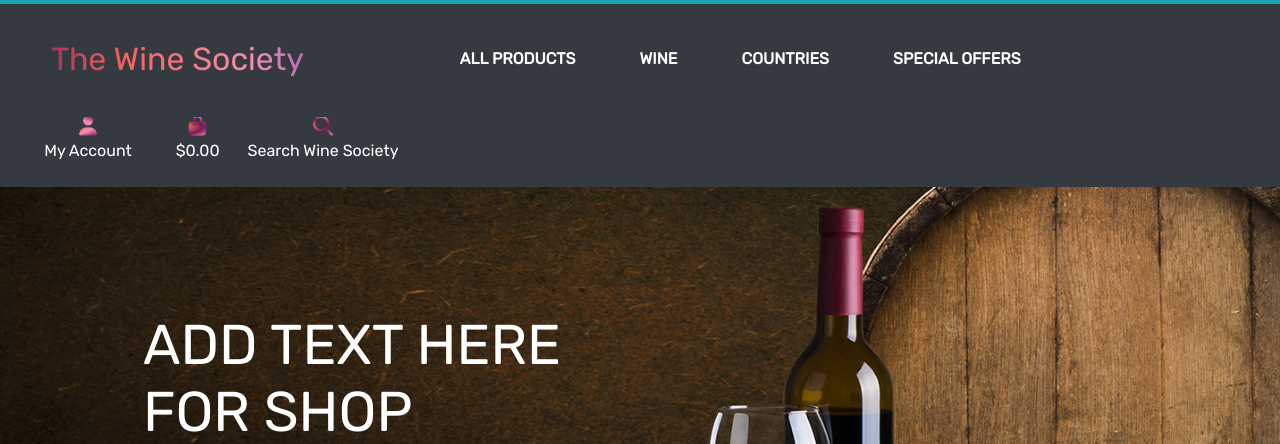
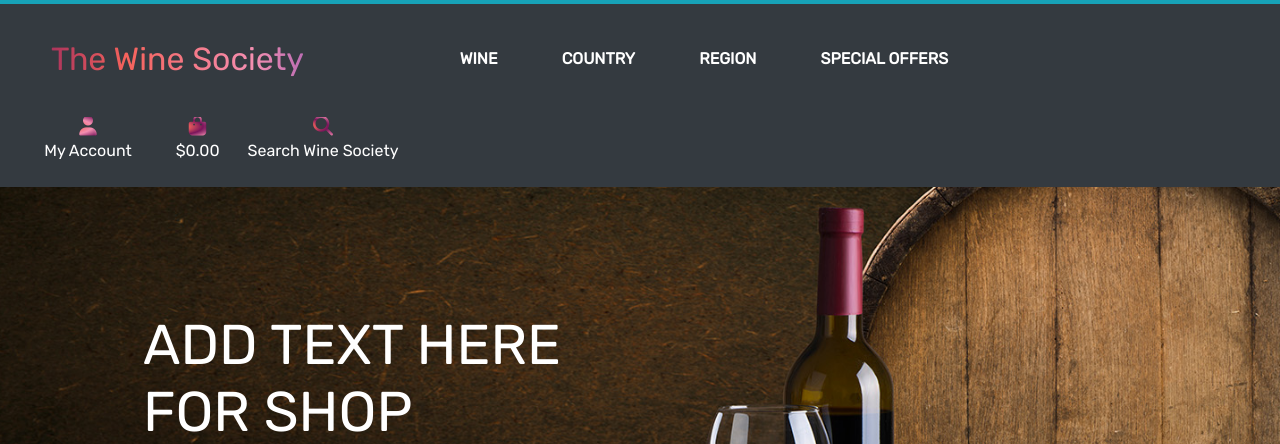
Before and after one commit to Code-Institute-Submissions/ecommerce-pp5-2, a Django app: page / in a window 1280 px wide. Shown: the part 23-467 px from the top of the page. Run offline with Django 3.2, Linux system fonts and the light colour scheme; data that the repository does not hold is empty; some libraries are stand-ins or nearby versions.

Commit message:
Add regions, country to nav  and to view add region to context processor

```diff
--- a/products/context_processors.py
+++ b/products/context_processors.py
@@ -1,4 +1,5 @@
-from .models import Country, Category
+from .models import Country, Category, Region
+
 
 def country_context_processor(request):
     countries = Country.objects.all()
@@ -8,3 +9,8 @@ def country_context_processor(request):
 def category_context_processor(request):
     categories = Category.objects.all()
     return {'categories': categories}
+
+
+def region_context_processor(request):
+    regions = Region.objects.all()
+    return {'regions': regions}
--- a/templates/base.html
+++ b/templates/base.html
@@ -61,6 +61,7 @@
                         </button>
                         {% include 'includes/mobile-top-header.html' %}
                         {% include 'includes/main-nav.html' %}
+
                     </nav>
 
                 <!-- SHOPPING BAG AND ACCOUNT -->
@@ -125,6 +126,7 @@
     {% endblock %}
 
     {% block content %}
+
     {% endblock %}
 
     {% block postloadjs %}
--- a/templates/includes/main-nav.html
+++ b/templates/includes/main-nav.html
@@ -1,41 +1,37 @@
 <div class="collapse navbar-collapse" id="main-nav">
     <ul class="navbar-nav w-auto mx-auto">
         <li class="nav-item dropdown">
-            <a href="" class="logo-font font-weight-bold nav-link text-white mr-5" href="#" id="all-products-link" data-toggle="dropdown" aria-haspopup="true" aria-expanded="false">
-                All Products
-            </a>
-            <div class="dropdown-menu border-0" aria-labelledby="all-product-link">
-                <a href="" class="dropdown-item">By Price</a>
-                <!-- Not sure about rating will revist after mobel -->
-                <a href="" class="dropdown-item">By Region</a>
-                <a href="" class="dropdown-item">By Type</a>
-                <a href="{% url 'products' %}" class="dropdown-item">All Products</a>
-            </div>
-        </li>
-        <li class="nav-item dropdown">
-            <!-- To review the flowing links these are only place holder. Consider model and come nack to Nav links-->
             <a class="logo-font font-weight-bold nav-link text-white mr-5" href="#" id="Wine-link" data-toggle="dropdown"
                 aria-haspopup="true" aria-expanded="false">
                 Wine
             </a>
-            <div class="dropdown-menu border-0" aria-labelledby="clothing-link">
+            <div class="dropdown-menu border-0" aria-labelledby="wine-link">
                 {% for category in categories %}
                 <a href="{% url 'products' %}?category={{ category.name }}" class="dropdown-item">{{ category.name }}</a>
                 {% endfor %}
+                <hr>
+                <a href="{% url 'products' %}" class="dropdown-item">All products</a>
             </div>
         </li>
-
         <li class="nav-item dropdown">
-            <a class="logo-font font-weight-bold nav-link text-white mr-5" href="#" id="homeware-link" data-toggle="dropdown"
+            <a class="logo-font font-weight-bold nav-link text-white mr-5" href="#" id="country-link" data-toggle="dropdown"
                 aria-haspopup="true" aria-expanded="false">
-                Countries
+                Country
             </a>
-            <div class="dropdown-menu border-0" aria-labelledby="homeware-link">
+            <div class="dropdown-menu border-0" aria-labelledby="country-link">
                 {% for country in countries %}
-                <a href="" class="dropdown-item">{{ country.name }}</a>
-                <!-- <a href="" class="dropdown-item">France</a>
-                <a href="" class="dropdown-item">Italy</a>
-                <a href="" class="dropdown-item">Spain</a> -->
+                <a href="{% url 'products' %}?country={{ country.name }}" class="dropdown-item">{{ country.name }}</a>
+                {% endfor %}
+            </div>
+        </li>
+        <li class="nav-item dropdown">
+            <a class="logo-font font-weight-bold nav-link text-white mr-5" href="#" id="region-link" data-toggle="dropdown"
+            aria-haspopup="true" aria-expanded="false">
+                Region
+            </a>
+            <div class="dropdown-menu border-0" aria-labelledby="region-link">
+                {% for region in regions %}
+                <a href="{% url 'products' %}?region={{ region.name }}" class="dropdown-item">{{ region.name }}</a>
                 {% endfor %}
             </div>
         </li>
@@ -55,4 +51,5 @@
         </ul>
         </div>
     </ul>
+
 </div>
--- a/the_wine_society/settings.py
+++ b/the_wine_society/settings.py
@@ -84,6 +84,7 @@ TEMPLATES = [
                 'django.contrib.messages.context_processors.messages',
                 'products.context_processors.country_context_processor',
                 'products.context_processors.category_context_processor',
+                'products.context_processors.region_context_processor',
             ],
         },
     },
```
Also changed, not shown: products/views.py (+21 -2 lines).
